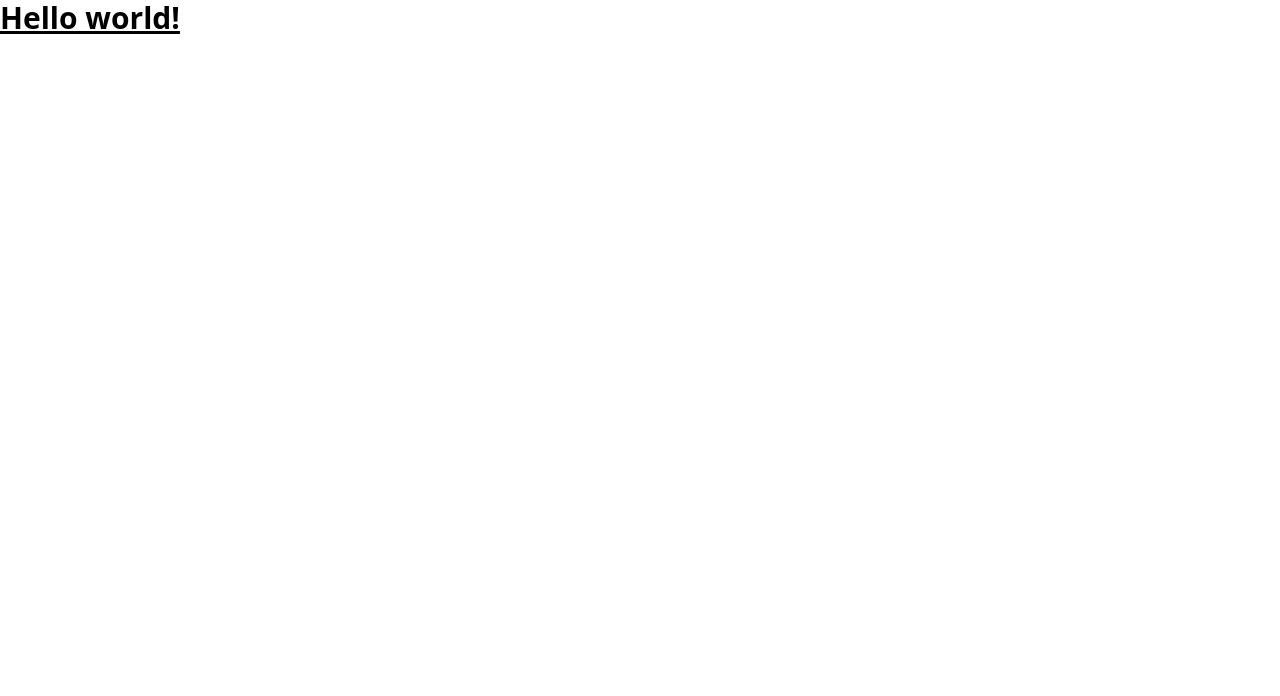
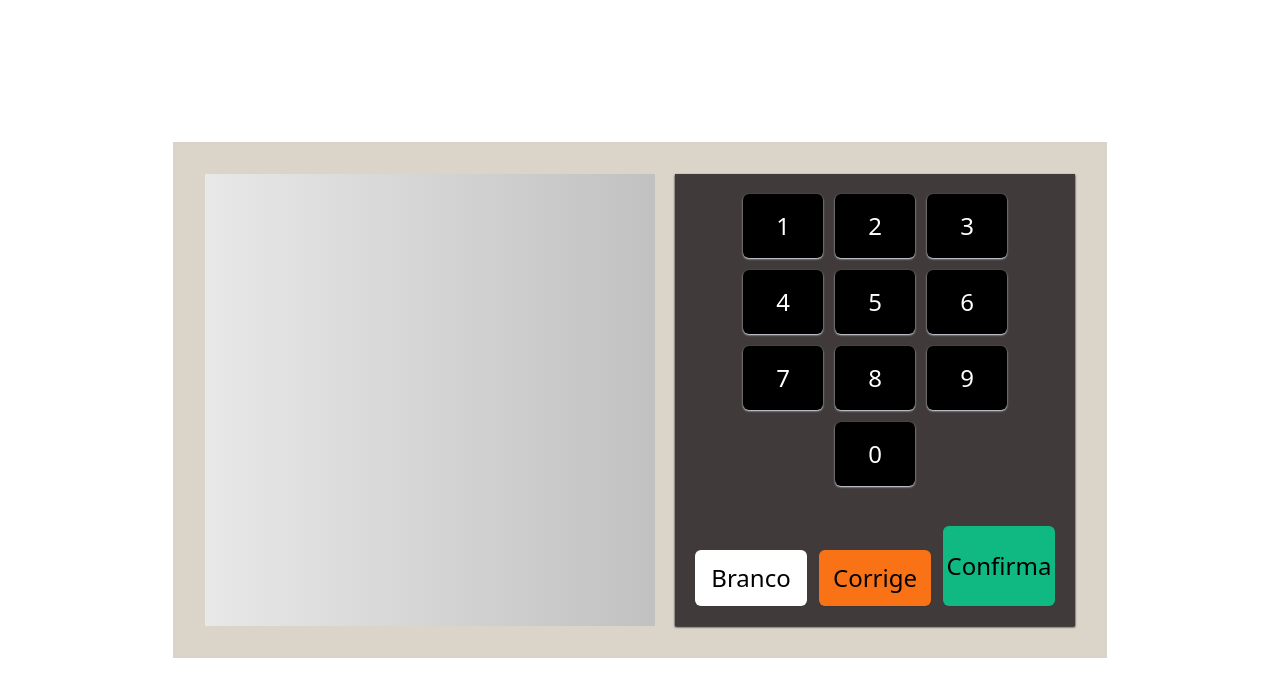
Before and after one commit to guioliveirx/projetos-javascript, a website: page urna/src/index.html in a window 1280 px wide. Drawn offline with Linux system fonts and the light colour scheme.

Commit message:
feat: create urna buttons template

```diff
--- a/urna/src/index.html
+++ b/urna/src/index.html
@@ -1,14 +1,42 @@
 <!DOCTYPE html>
 <html lang="en">
+
 <head>
     <meta charset="UTF-8">
     <meta name="viewport" content="width=device-width, initial-scale=1.0">
     <link href="./output.css" rel="stylesheet">
     <title>Document</title>
 </head>
-<body>
-    <h1 class="text-3xl font-bold underline">
-        Hello world!
-    </h1>
+
+<body class="flex justify-center items-center m-0 h-dvh">
+    <div id="urna" class="flex bg-[#dbd5c9] p-8">
+        <div id="tela" class="w-[450px] bg-gradient-to-r from-[#e8e8e8] to-[#c1c1c1]">
+
+        </div>
+        <div id="teclado" class="bg-[#403A3A] ml-5 flex flex-col justify-center items-center p-5 shadow-black shadow-sm">
+            <!-- Números -->
+            <div class="grid grid-cols-3 justify-center items-center gap-3">
+                <div class="teclado-botao">1</div>
+                <div class="teclado-botao">2</div>
+                <div class="teclado-botao">3</div>
+                <div class="teclado-botao">4</div>
+                <div class="teclado-botao">5</div>
+                <div class="teclado-botao">6</div>
+                <div class="teclado-botao">7</div>
+                <div class="teclado-botao">8</div>
+                <div class="teclado-botao">9</div>
+                <div class="col-span-3 flex justify-center items-center">
+                    <div class="teclado-botao">0</div>
+                </div>
+            </div>
+            <!-- Letras -->
+            <div class="flex items-end gap-3 mt-10">
+                <div class="teclado-botao-principal h-14 bg-white text-black">Branco</div>
+                <div class="teclado-botao-principal h-14 bg-orange-500 text-black">Corrige</div>
+                <div class="teclado-botao-principal h-20 bg-emerald-500 text-black ">Confirma</div>
+            </div>
+        </div>
+    </div>
 </body>
+
 </html>
--- a/urna/src/input.css
+++ b/urna/src/input.css
@@ -1,3 +1,15 @@
 @tailwind base;
 @tailwind components;
 @tailwind utilities;
+
+@layer components {
+    .teclado-botao {
+      @apply flex justify-center items-center
+      bg-black w-20 h-16 text-white
+      text-2xl cursor-pointer rounded-md
+      shadow-slate-200 shadow-sm hover:shadow-none duration-300
+    }
+    .teclado-botao-principal {
+        @apply flex justify-center items-center w-28 rounded-md text-2xl shadow-sm hover:shadow-none duration-300 cursor-pointer;
+    }
+  }
```
Also changed, not shown: urna/src/output.css.
